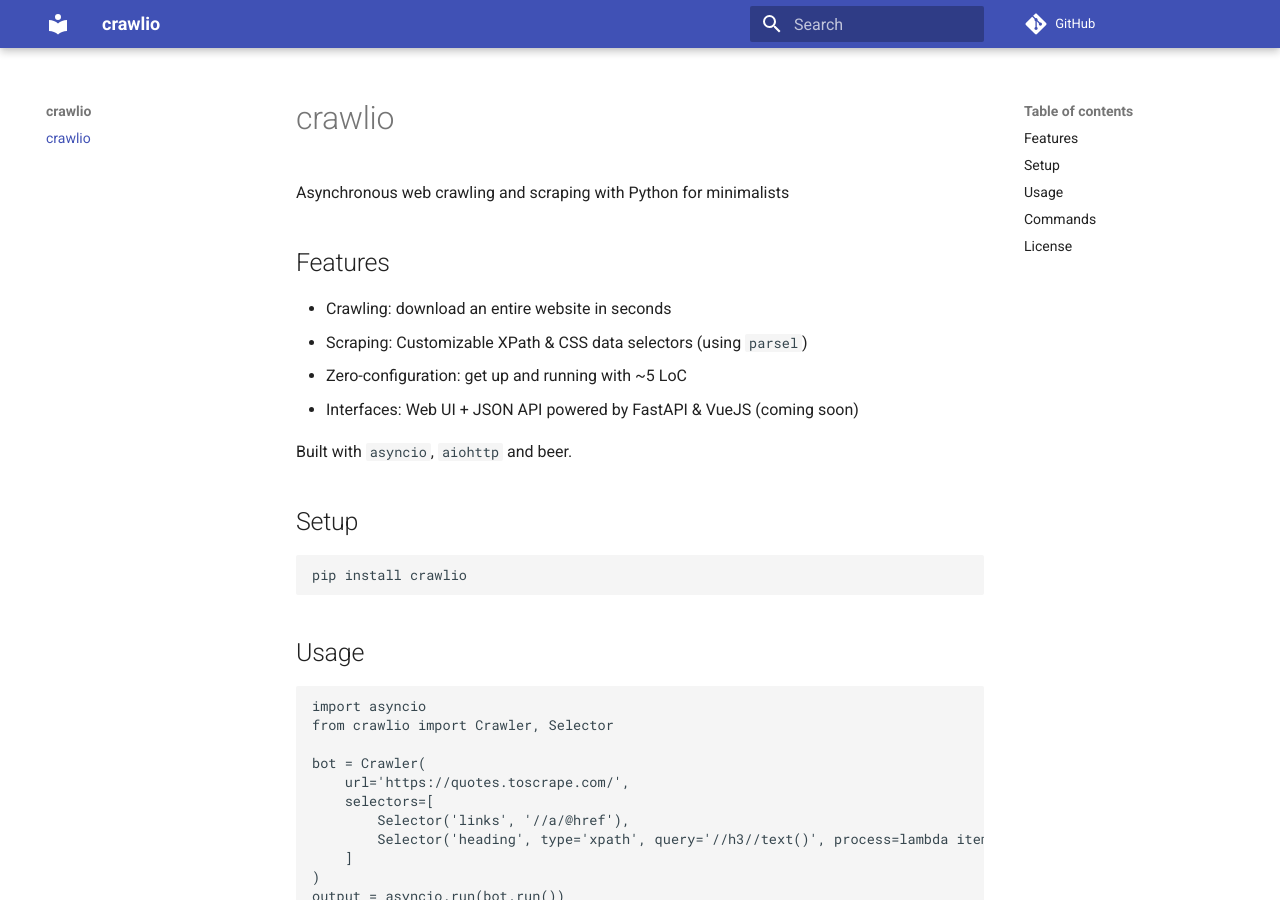
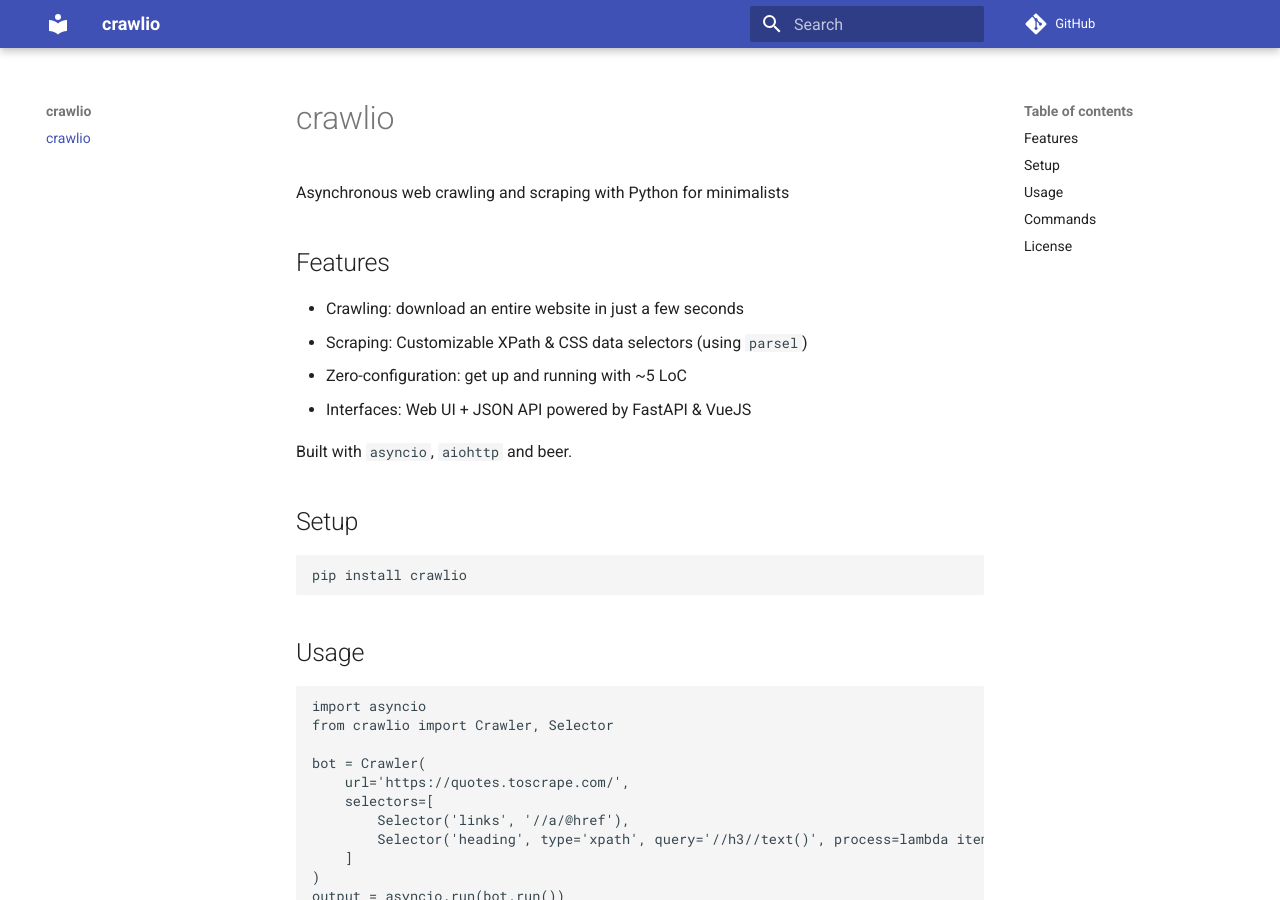
Before and after one commit to maximiliancw/crawlio, an MkDocs documentation site: the page built from docs/index.md, in a window 1280 px wide and 900 px high. Built offline with MkDocs 1.6.1 and Material for MkDocs 9.7.7, drawn with Linux system fonts in a browser that asks for light colours; comment, search, counter and statistics services are not loaded.

```diff
--- a/docs/index.md
+++ b/docs/index.md
@@ -3,10 +3,10 @@ Asynchronous web crawling and scraping with Python for minimalists
 
 ## Features
 
-- Crawling: download an entire website in seconds
+- Crawling: download an entire website in just a few seconds
 - Scraping: Customizable XPath & CSS data selectors (using `parsel`)
 - Zero-configuration: get up and running with ~5 LoC
-- Interfaces: Web UI + JSON API powered by FastAPI & VueJS (coming soon)
+- Interfaces: Web UI + JSON API powered by FastAPI & VueJS
 
 Built with `asyncio`, `aiohttp` and beer.
 
```
Also changed, not shown: README.md (+4 -4 lines).
